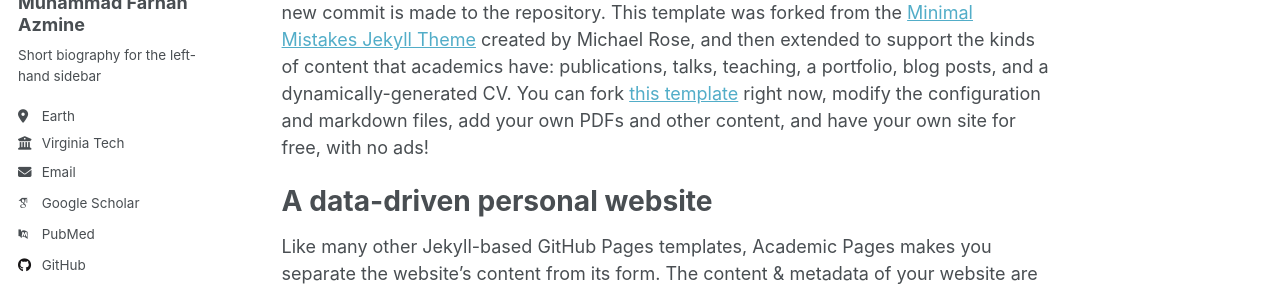
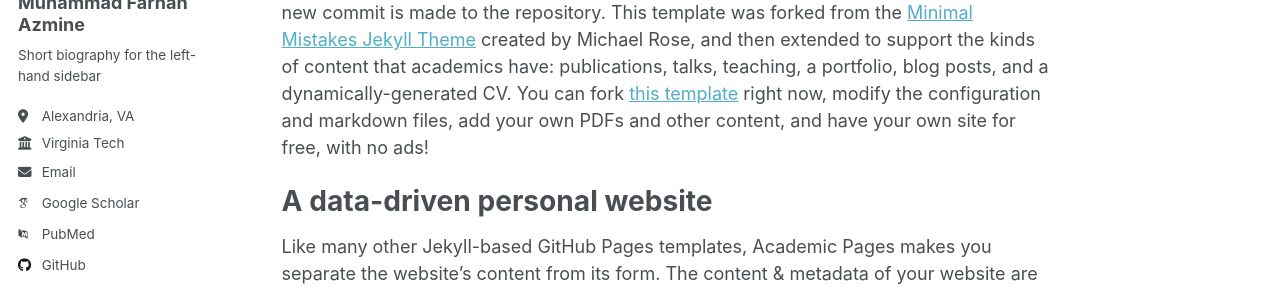
Before and after one commit to muhammadfarhan720/muhammadfarhan720.github.io, a Jekyll site: the page built from _pages/about.md, in a window 1280 px wide. Shown: the part 251-539 px from the top of the page. Built offline with Jekyll 4.4.1, drawn with Linux system fonts in a browser that asks for light colours; some web fonts are replaced.

Commit message:
Update _config.yml

```diff
--- a/_config.yml
+++ b/_config.yml
@@ -26,7 +26,7 @@ author:
   name             : "Muhammad Farhan Azmine"
   pronouns         : # example: "she/her"
   bio              : "Short biography for the left-hand sidebar"
-  location         : "Earth"
+  location         : "Alexandria, VA"
   employer         : "Virginia Tech"
   uri              : # URL
   email            : "none@example.org"
```
